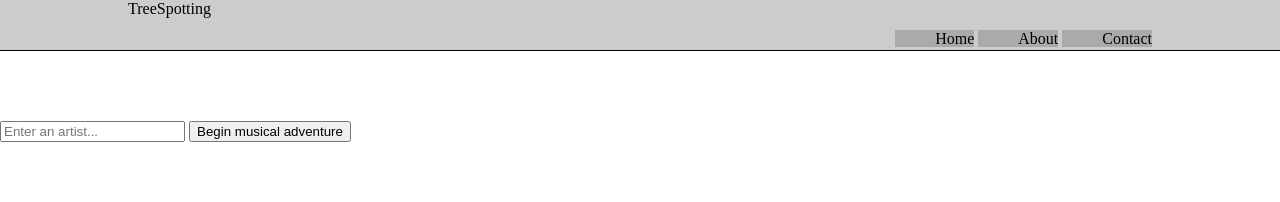
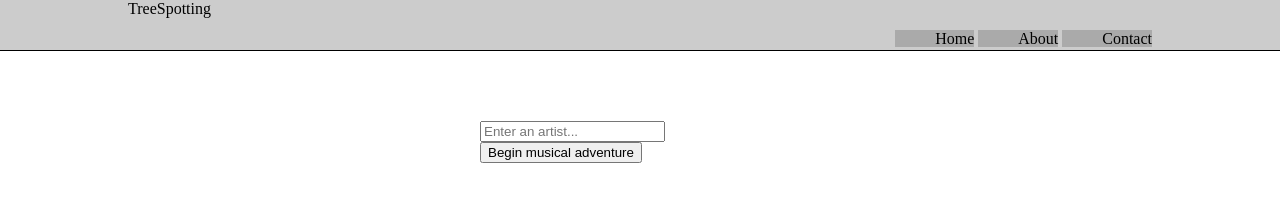
Before and after one commit to KevinGAleman/treespotting, a plain HTML site: page index.html in a window 1280 px wide. Drawn offline with nearby package versions, Linux system fonts and the light colour scheme.

Commit message:
Centered initial artist input for UX purposes

```diff
--- a/index.html
+++ b/index.html
@@ -32,7 +32,7 @@
 
 	<!-- Page body -->
 	<div class="content" ng-controller="TreeSpottingController">
-		<div ng-hide="initialized">
+		<div ng-hide="initialized" class="artist_input">
 			<input type="text" placeholder="Enter an artist..." ng-model="initForm.artistName" id="term" />
 			<button id="search" ng-click="initialize()">Begin musical adventure</button>
 		</div>
--- a/stylesheet.css
+++ b/stylesheet.css
@@ -25,6 +25,10 @@ html, body {
 	background-color: #aaa;
 }
 
+.artist_input {
+	width: 320px;
+}
+
 .img_container {
 	margin: 0;
 	height: 200px;
```
